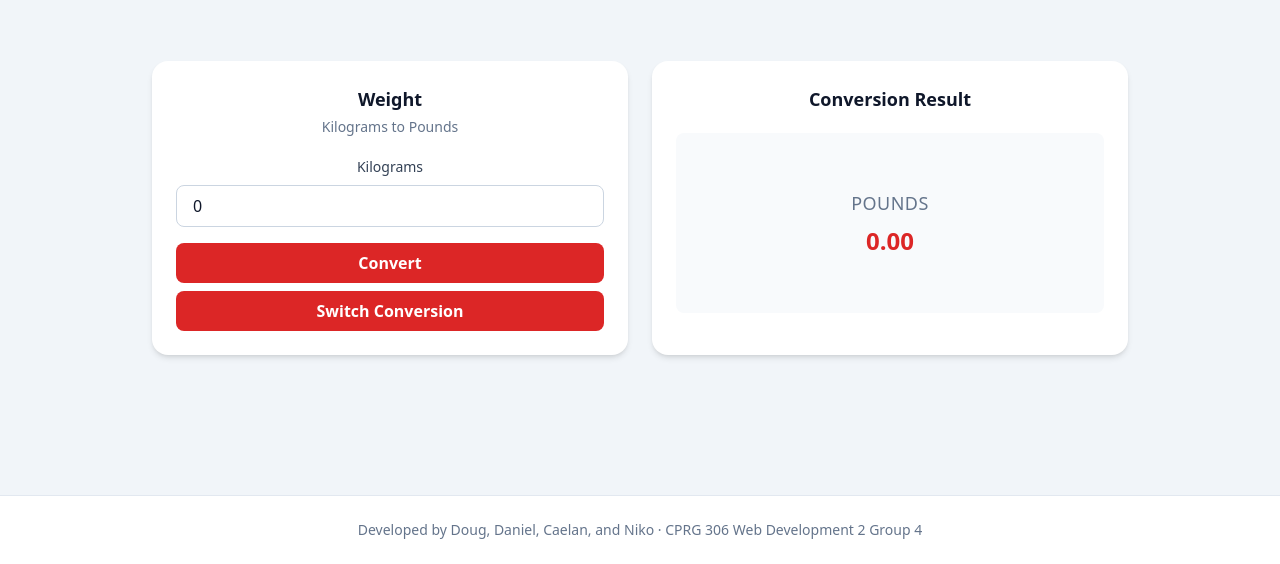
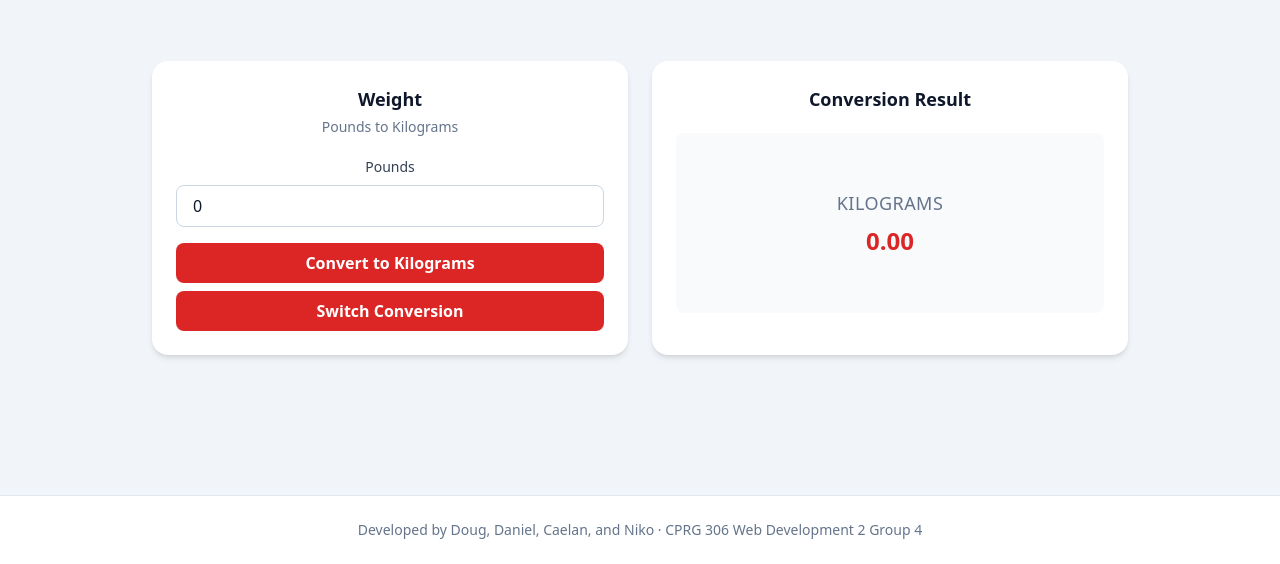
Before and after one commit to NikoDewit/web-development-2-group-4-assignment-1, a website: page weight_calc.html in a window 1280 px wide. Both pictures are taken after a click on the button "Switch Conversion". Shown: the part 236-800 px from the top of the page. Drawn offline with nearby package versions, Linux system fonts and the light colour scheme.

Commit message:
changed variable names and added description switch

```diff
--- /dev/null
+++ b/DistanceCalcLogic.js
@@ -0,0 +1,2 @@
+"use strict";
+//# sourceMappingURL=DistanceCalcLogic.js.map
--- /dev/null
+++ b/TemperatureCalcLogic.js
@@ -0,0 +1,2 @@
+"use strict";
+//# sourceMappingURL=TemperatureCalcLogic.js.map
--- a/WeightCalcLogic.js
+++ b/WeightCalcLogic.js
@@ -6,6 +6,7 @@ const conversionButton = document.getElementById("conversion-button");
 const kgResult = document.getElementById("kg-result");
 const inputUnit = document.getElementById("input-unit");
 const resultUnit = document.getElementById("result-unit");
+const description = document.getElementById("description");
 const switchButton = document.getElementById("switch-button");
 let currentValue = false;
 const handleKgConvert = () => {
@@ -38,22 +39,22 @@ else if (currentValue === true) {
 }
 switchButton.addEventListener("click", () => {
     if (currentValue === false) {
-        console.log("Switching to pounds to kilograms conversion");
         currentValue = true;
         conversionButton.removeEventListener("click", handleKgConvert);
         conversionButton.addEventListener("click", handleLbConvert);
         conversionButton.textContent = "Convert to Kilograms";
         inputUnit.textContent = "Pounds";
         resultUnit.textContent = "Kilograms";
+        description.textContent = "Pounds to Kilograms";
     }
     else {
-        console.log("Switching to kilograms to pounds conversion");
         currentValue = false;
         conversionButton.removeEventListener("click", handleLbConvert);
         conversionButton.addEventListener("click", handleKgConvert);
         conversionButton.textContent = "Convert to Pounds";
         inputUnit.textContent = "Kilograms";
         resultUnit.textContent = "Pounds";
+        description.textContent = "Kilograms to Pounds";
     }
 });
 //# sourceMappingURL=WeightCalcLogic.js.map
--- a/WeightCalcLogic.ts
+++ b/WeightCalcLogic.ts
@@ -6,6 +6,7 @@ const conversionButton = document.getElementById("conversion-button") as HTMLBut
 const kgResult = document.getElementById("kg-result") as HTMLParagraphElement;
 const inputUnit = document.getElementById("input-unit") as HTMLLabelElement;
 const resultUnit = document.getElementById("result-unit") as HTMLParagraphElement;
+const description = document.getElementById("description") as HTMLParagraphElement;
 const switchButton = document.getElementById("switch-button") as HTMLButtonElement;
 let currentValue : boolean = false;
 
@@ -45,20 +46,20 @@ if (currentValue === false) {
 
 switchButton.addEventListener("click", () => {
   if (currentValue === false) {
-    console.log("Switching to pounds to kilograms conversion");
     currentValue = true;
     conversionButton.removeEventListener("click", handleKgConvert);
     conversionButton.addEventListener("click", handleLbConvert);
     conversionButton.textContent = "Convert to Kilograms";
     inputUnit.textContent = "Pounds";
     resultUnit.textContent = "Kilograms";
+    description.textContent = "Pounds to Kilograms";
   } else {
-    console.log("Switching to kilograms to pounds conversion");
     currentValue = false;
     conversionButton.removeEventListener("click", handleLbConvert);
     conversionButton.addEventListener("click", handleKgConvert);
     conversionButton.textContent = "Convert to Pounds";
     inputUnit.textContent = "Kilograms";
     resultUnit.textContent = "Pounds";
+    description.textContent = "Kilograms to Pounds";
   }
 });
--- a/weight_calc.html
+++ b/weight_calc.html
@@ -50,12 +50,13 @@
             Weight
           </h3>
 
-          <p class="text-sm text-slate-500 dark:text-slate-300 mt-1">
+          <p id="description" class="text-sm text-slate-500 dark:text-slate-300 mt-1">
             Kilograms to Pounds
           </p>
 
           <label
             for="kg-input"
+            id="input-unit"
             class="block text-sm font-medium text-slate-700 dark:text-slate-300 mt-5 mb-2"
           >
             Kilograms
@@ -69,10 +70,10 @@
           />
 
           <button
-            id="kg-button"
+            id="conversion-button"
             class="w-full mt-4 rounded-lg bg-red-600 px-4 py-2 font-semibold text-white hover:bg-red-700 transition cursor-pointer"
           >
-            Convert
+            Convert to Pounds
           </button>
 
           <button
```
Also changed, not shown: 3 other files.
